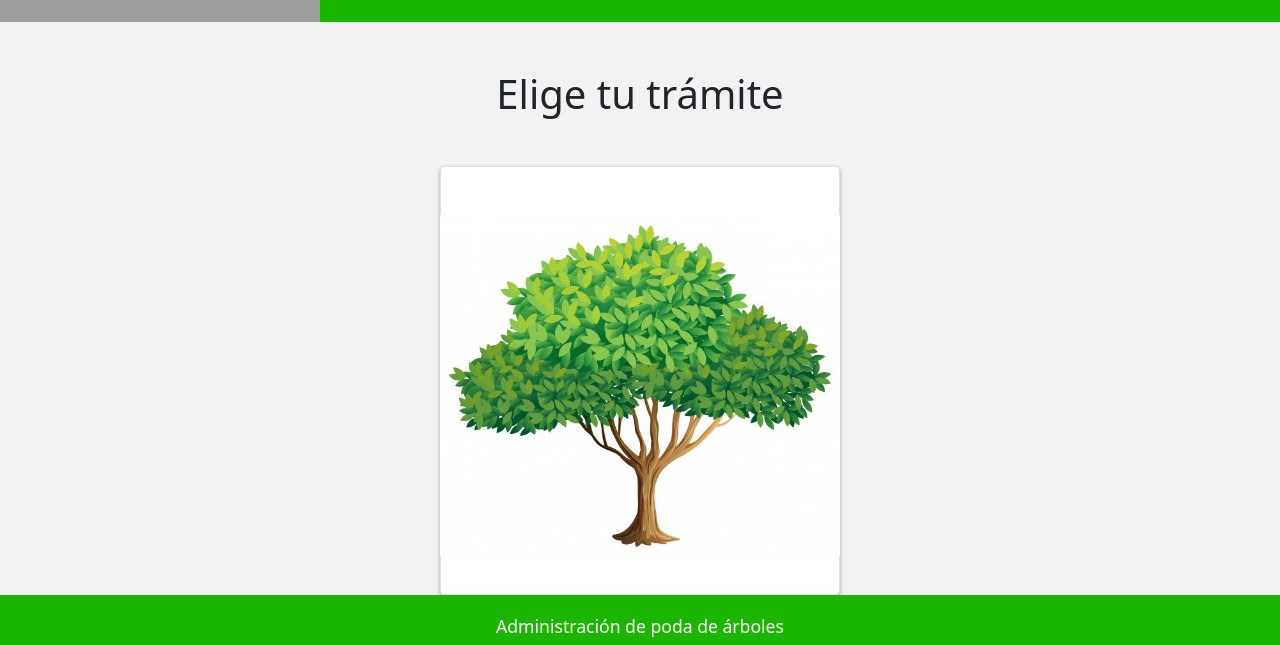
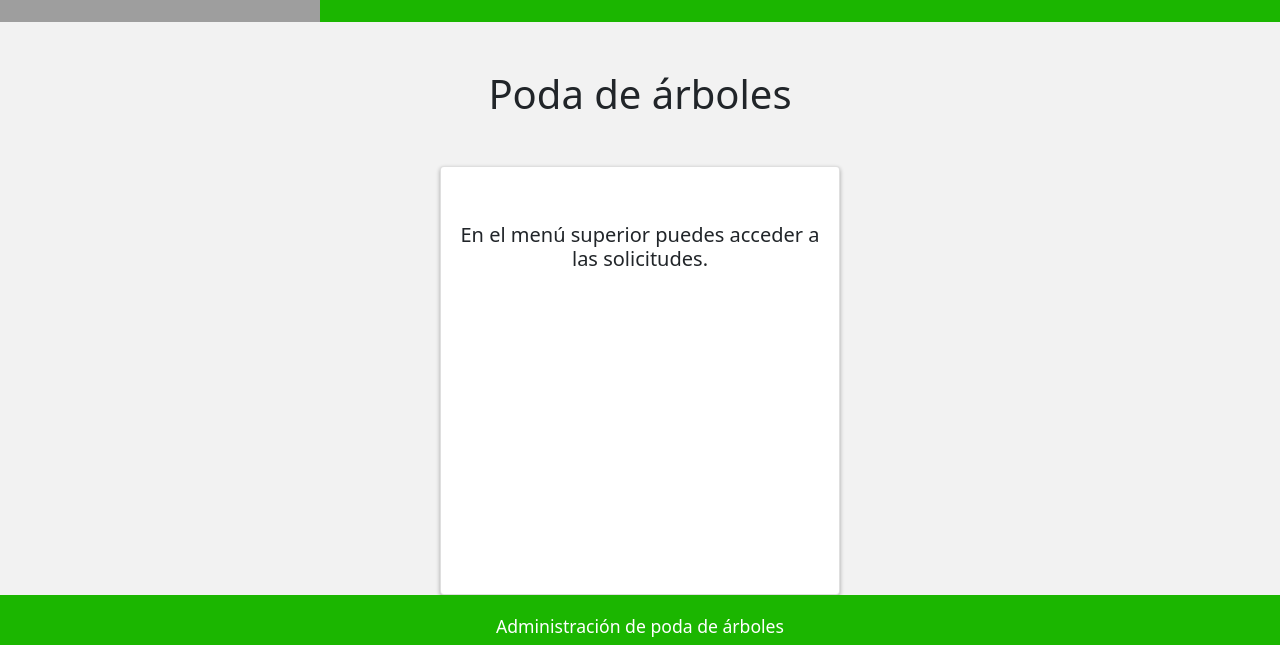
Before and after one commit to 3CV11-IS-Equipo-4/servidores-app, a React (Create React App) app: page / in a window 1280 px wide. Shown: the part 218-863 px from the top of the page. Built offline with nearby package versions, Linux system fonts and the light colour scheme; sample sign-in values are in the browser's storage; grey boxes are pictures that could not be loaded.

Commit message:
nav fixes

```diff
--- a/src/Components/Navbar.js
+++ b/src/Components/Navbar.js
@@ -2,7 +2,6 @@ import logo from '../img/logocdmx.png'
 import "./Navbar.css"
 import payload from '../utils/payload';
 import { Link } from 'react-router-dom';
-import { useState } from 'react';
 
 export default function Navbar(){
     const p = payload();
--- a/src/Views/Home.js
+++ b/src/Views/Home.js
@@ -1,16 +1,26 @@
 import Layout from "../Components/Layout";
 import Card from "../Components/Card-blank";
+import payload from '../utils/payload';
 import { Link } from "react-router-dom";
 import img_pi from '../img/arbol.png'
 
 function Home() {
+    const p = payload();
+
     return(
-        <Layout head="Elige tu trámite">
+        <Layout head="Poda de árboles">
             <div className="d-flex w-100 justify-content-around">
-            <Link to="login">
-                <Card className="m-5">
-                <img src={img_pi} width="400"></img>
-                </Card></Link>
+                { p ?
+                <Card className="m-5" styling="flex-row">
+                    <h5>
+                    En el menú superior puedes acceder a las solicitudes.
+                    </h5>
+                </Card> :
+                <Link to="/login">
+                    <Card className="m-5">
+                    <img src={img_pi} width="400"></img>
+                    </Card>
+                </Link>}
             </div>
         </Layout>
     );
--- a/src/Views/Success.js
+++ /dev/null
@@ -1,21 +0,0 @@
-import Layout from "../Components/Layout";
-import Card from "../Components/Card-blank";
-import protect from '../utils/protect';
-
-import { Link } from "react-router-dom";
-
-function Success() {
-    return(
-        <Layout head={`Consultar solicitudes`}>
-            <Card className="m-5" title="Inicia sesión" styling="flex-row">
-
-                <h5>
-                En el menú superior puedes acceder a las solicitudes.
-                </h5>
-            </Card>
-            <Link to="/">Volver al inicio</Link>
-        </Layout>
-    );
-}
-
-export default protect(Success);
--- a/src/index.js
+++ b/src/index.js
@@ -25,7 +25,7 @@ ReactDOM.render(
     <Router>
       <Switch>
         <Route exact path="/">
-          <Home success="true"/>
+          <Home />
         </Route>
         <Route exact path="/login">
           <Login/>
@@ -45,7 +45,6 @@ ReactDOM.render(
         <Route path="/admin">
           <Admin/>
         </Route>
-        <Route exact path="/success" component={Success}/>
         <Route exact path="/solicitud/:type" component={Solicitud}/>
         <Route exact path="/logout" component={Logout}/>
         <Route path="*">
```
